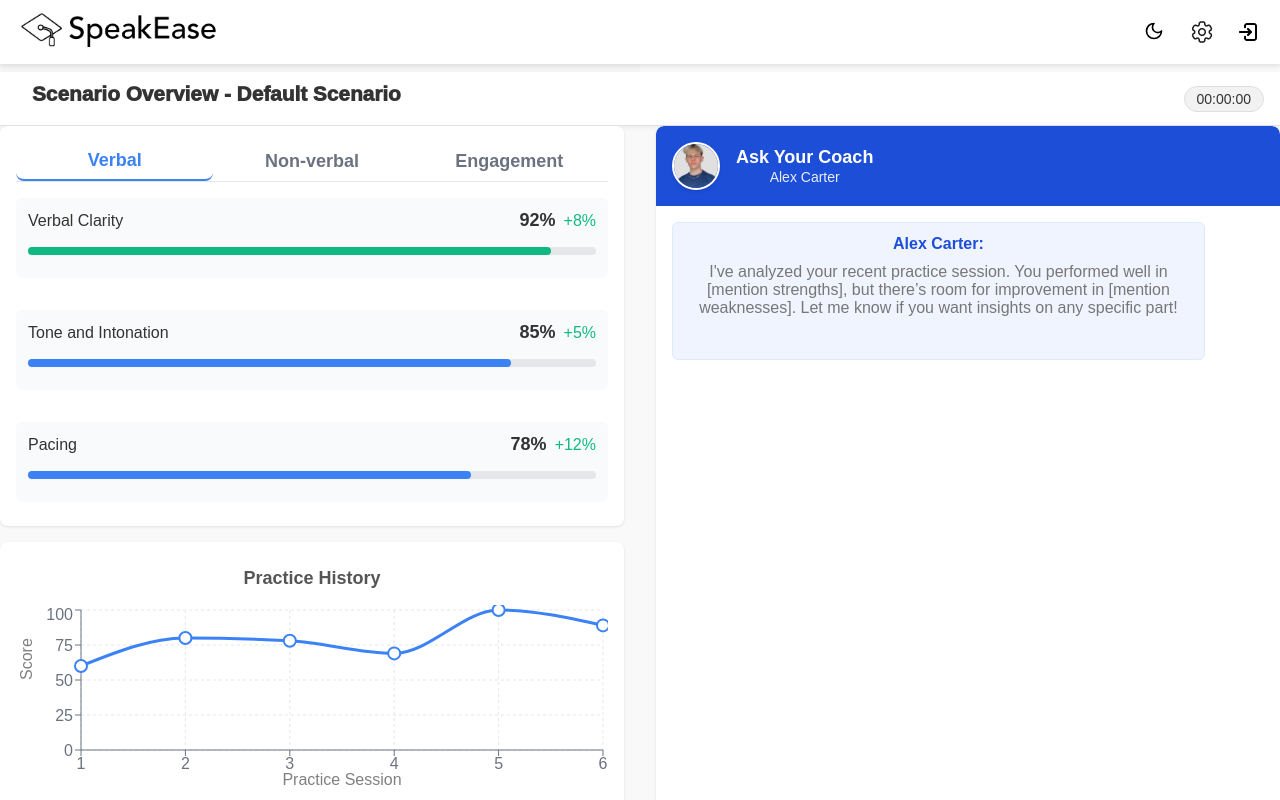
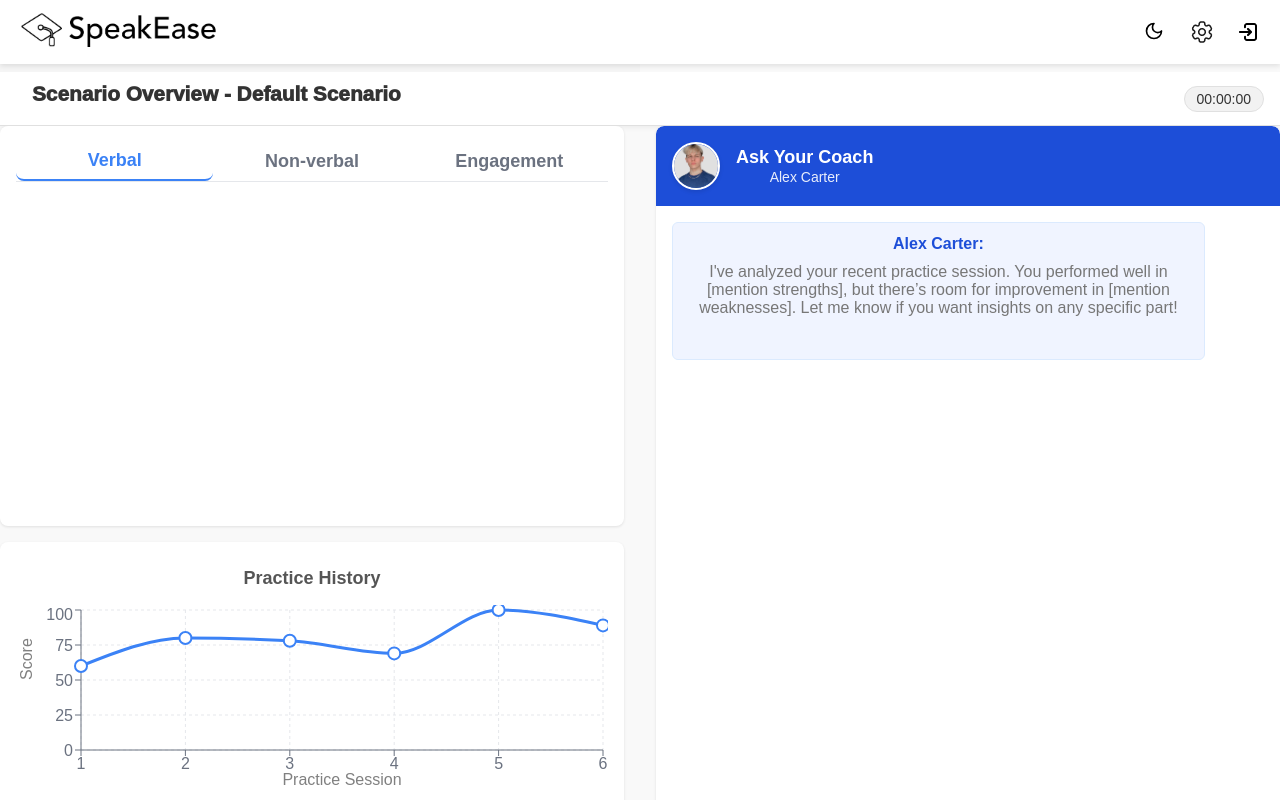
Before and after one commit to OrelShai/SpeakEase, a React (Create React App) app in the folder speakease-frontend/: page /ScenarioOverview in a window 1280 px wide. Built offline with nearby package versions, Linux system fonts and the light colour scheme; sample sign-in values are in the browser's storage.

Commit message:
real scores from the analayzers

```diff
--- a/speakease-frontend/src/pages/ScenarioOverview.js
+++ b/speakease-frontend/src/pages/ScenarioOverview.js
@@ -4,11 +4,13 @@ import { useNavigate } from 'react-router-dom';
 import { jwtDecode } from "jwt-decode";
 import { useLocation } from "react-router-dom"; // Add this import
 import { LineChart, Line, PieChart, Pie, Cell, ResponsiveContainer, CartesianGrid, XAxis, YAxis, Tooltip, ReferenceLine } from "recharts";
+
 import { v4 as uuidv4 } from 'uuid'; // For generating unique IDs
 import "./ScenarioOverview.css";
 
 const scenarioName = "Scenario Name from api"; // This should come from the backend
 const practiceTimer = "00:00:00"; // This should come from the backend
+
 
 // Coach info - this will make it easy to update later from API
 const coach = {
@@ -39,6 +41,7 @@ const ScenarioOverview = ({ isDarkMode }) => {
     const location = useLocation();
     const scenarioId = location.state?.scenarioId || "default-scenario-id";
     const scenarioName = location.state?.scenarioName || "Default Scenario";
+const analysisResults = location.state?.analysisResults || [];
 
     // Add loading state for API calls
     const [isLoading, setIsLoading] = useState(true);
@@ -47,11 +50,11 @@ const ScenarioOverview = ({ isDarkMode }) => {
     const [messages, setMessages] = useState([
         { id: 1, sender: 'ai', text: "I've analyzed your recent practice session. You performed well in [mention strengths], but there’s room for improvement in [mention weaknesses]. Let me know if you want insights on any specific part!" }
     ]);
-    const [newMessage, setNewMessage] = useState('');
+    const [newMessage, setNewMessage] =  useState('');
     const [activeTab, setActiveTab] = useState('verbal');
     const [currentTip, setCurrentTip] = useState(0); // usestate 0 to show the first tip
     const chatEndRef = useRef(null);
-
+    const analyzers = analysisResults[0]?.analyzers || {};
     // Sample data for charts (Progress Over Time)
     const data = [
         { name: "1", score: 5 },
@@ -63,31 +66,24 @@ const ScenarioOverview = ({ isDarkMode }) => {
     ];
 
     // static data for pie chart will probably calculate this base on the performance data
-    const pieData = [
-        { name: "Speech Quality", value: 30 },
-        { name: "Engagement", value: 20 },
-        { name: "Body Language", value: 25 },
-        { name: "Voice Usage", value: 25 },
-    ];
+    const pieData = Object.entries(analyzers).map(([key, value]) => ({
+    name: key.replace(/_/g, ' ').replace(/\b\w/g, l => l.toUpperCase()), // עיצוב שם יפה
+    value: value.score || 0
+}));
 
     // Sample performance data
-    const performanceData = {
-        verbal: [
-            { name: "Verbal Clarity", score: 92, change: +8 },
-            { name: "Tone and Intonation", score: 85, change: +5 },
-            { name: "Pacing", score: 78, change: +12 },
-        ],
-        nonverbal: [
-            { name: "Posture", score: 83, change: +3 },
-            { name: "Gestures", score: 76, change: -2 },
-            { name: "Eye Contact", score: 64, change: +6 },
-            { name: "Facial Expressions", score: 79, change: +10 },
-        ],
-        engagement: [
-            { name: "Stress Level", score: 71, change: +15 },
-            { name: "Appropriateness", score: 88, change: +4 },
-        ]
-    };
+   const performanceData = Object.entries(analyzers).reduce((acc, [key, value]) => {
+    // נניח שיש לך קטגוריה לכל אנלייזר (למשל: verbal, nonverbal, engagement)
+    // אם יש לך קטגוריה בתוך value.category, השתמש בה, אחרת שים הכל תחת verbal
+    const category = value.category || 'verbal';
+    if (!acc[category]) acc[category] = [];
+    acc[category].push({
+        name: key.replace(/_/g, ' ').replace(/\b\w/g, l => l.toUpperCase()),
+        score: value.score || 0,
+        change: value.change || 0
+    });
+    return acc;
+}, { verbal: [], nonverbal: [], engagement: [] });
 
     // sample tips should get it from the backend
     const tips = [
--- a/speakease-frontend/src/pages/VideoMeeting.js
+++ b/speakease-frontend/src/pages/VideoMeeting.js
@@ -14,6 +14,8 @@ import {
 const VideoTraining = () => {
   const navigate = useNavigate();
   const location = useLocation();
+  const [analysisResults, setAnalysisResults] = useState([]);
+
 
   // --- Session info ---
   const baseName = location.state?.scenarioName || "Training Session";
@@ -218,6 +220,7 @@ const sendRecording = async () => {
     }
     const analysisSaved = await analyzeRes.json();
     console.log('Analyze result:', analysisSaved);
+    setAnalysisResults(prev => [...prev, analysisSaved]);
 
     setStatus('idle');
     setQuestion('Describe a conflict you had in a team and what you learned from it.');
@@ -271,13 +274,13 @@ const handleEndCall = async () => {
     }
 
     // Navigate to results/overview with completed data (if available)
-    navigate('/ScenarioOverview', {
-      state: { scenarioId, scenarioName, completedId, completed: completedDoc }
-    });
+   navigate('/ScenarioOverview', {
+  state: { scenarioId, scenarioName, completedId, completed: completedDoc, analysisResults }
+});
   } catch (e) {
     console.error('Finalize error:', e);
     // Fallback navigation even if finalize failed
-    navigate('/ScenarioOverview', { state: { scenarioId, scenarioName } });
+    navigate('/ScenarioOverview', { state: { scenarioId, scenarioName, analysisResults } });
   }
 };
 
```
